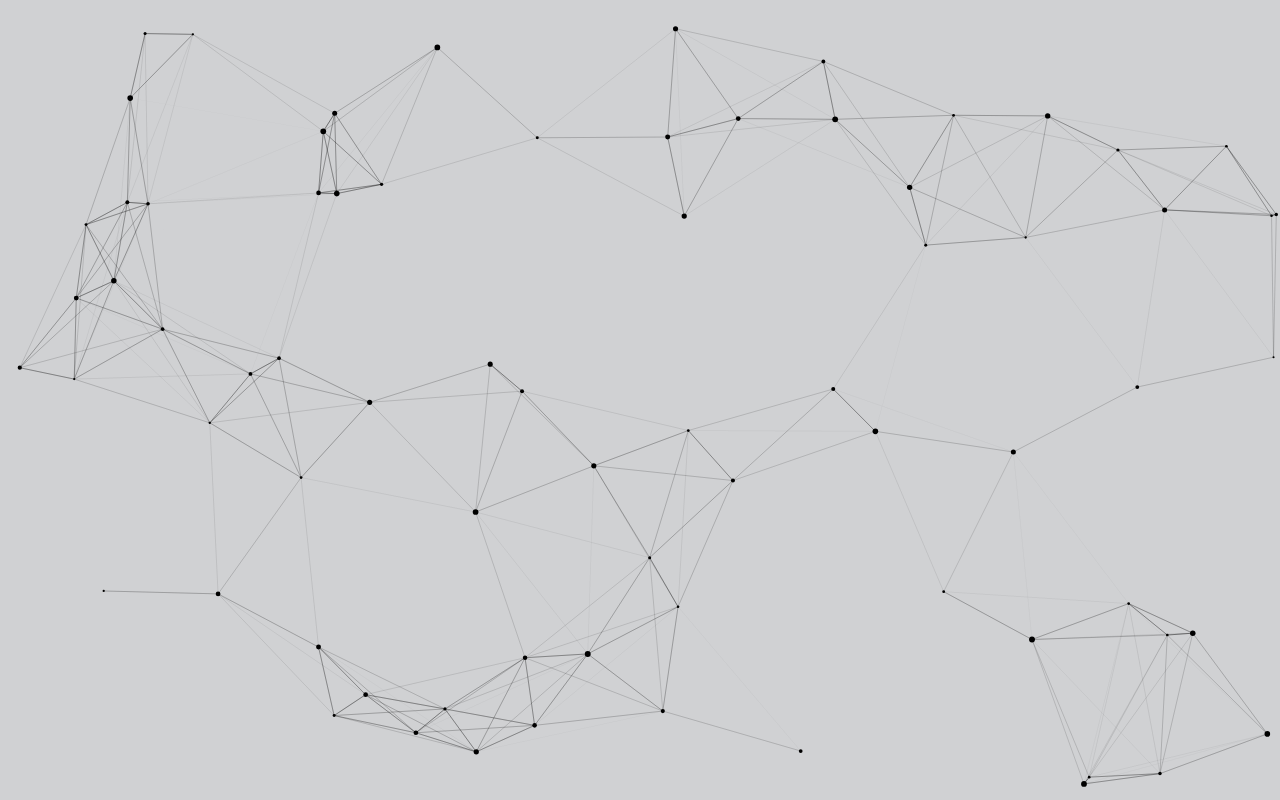
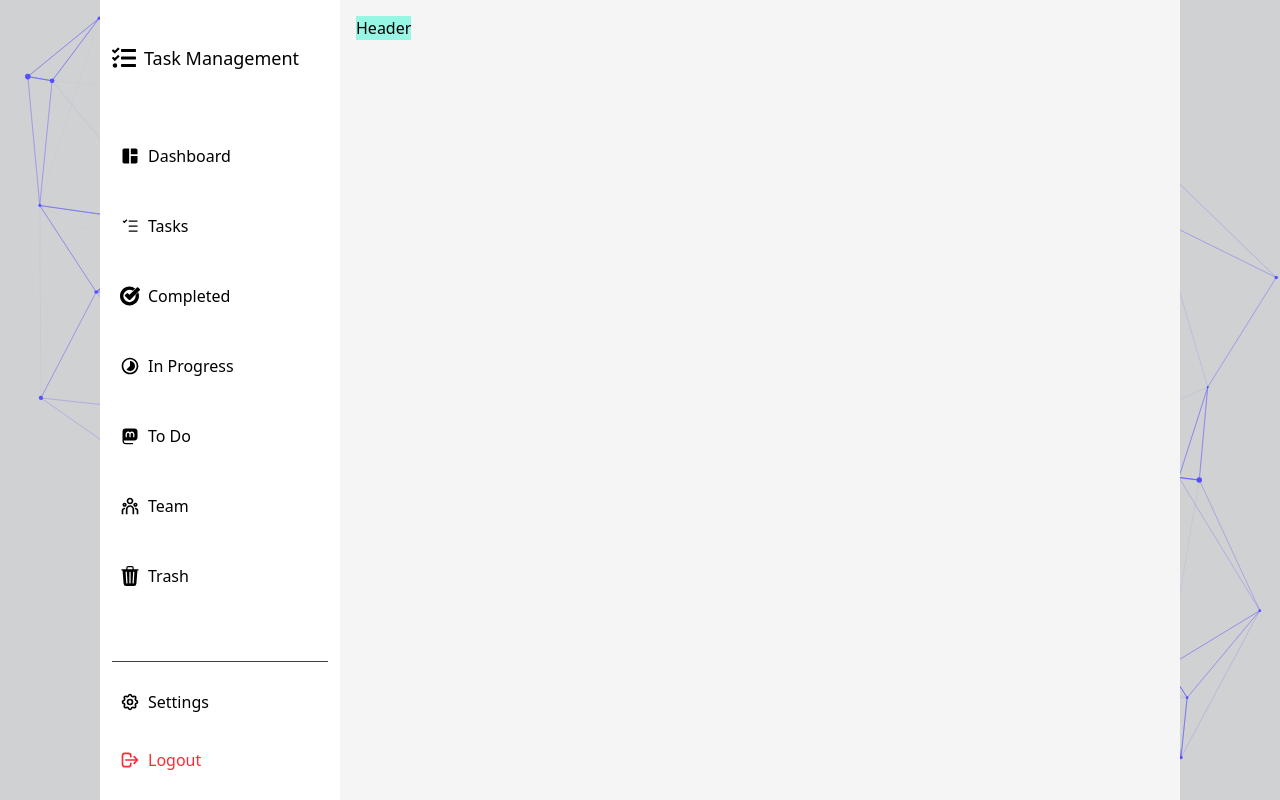
Before and after one commit to BaltasisKos/Task_Manager_Client, a React (Vite) app in the folder client/: page /dashboard in a window 1280 px wide. Before the commit this address had no page. Built offline with nearby package versions, Linux system fonts and the light colour scheme.

Commit message:
feat: dashboard and sidebar menu

```diff
--- a/client/package.json
+++ b/client/package.json
@@ -10,15 +10,21 @@
     "preview": "vite preview"
   },
   "dependencies": {
+    "@headlessui/react": "^2.2.4",
+    "@reduxjs/toolkit": "^2.8.2",
     "@tailwindcss/vite": "^4.1.10",
     "@tsparticles/react": "^3.0.0",
     "@tsparticles/slim": "^3.8.1",
+    "classnames": "^2.5.1",
     "clsx": "^2.1.1",
+    "moment": "^2.30.1",
     "react": "^19.1.0",
     "react-dom": "^19.1.0",
     "react-hook-form": "^7.58.1",
+    "react-icons": "^5.5.0",
     "react-redux": "^9.2.0",
     "react-router-dom": "^7.6.2",
+    "recharts": "^3.0.0",
     "sonner": "^2.0.5"
   },
   "devDependencies": {
--- a/client/src/App.jsx
+++ b/client/src/App.jsx
@@ -2,9 +2,8 @@
 import './App.css';
 import { BrowserRouter as Router, Routes, Route } from 'react-router-dom';
 import Login from './pages/Login';
-// import Dashboard from './pages/Dashboard';
-// import Register from './pages/Register';
 import ParticlesComponent from './components/Particles';
+import Dashboard from './pages/Dashboard';
 
 function App() {
   return (
@@ -14,9 +13,11 @@ function App() {
         <Router>
           <Routes>
             <Route path="/" element={<Login />} />
-            {/* <Route path="/register" element={<Register />} />
-            <Route path="/dashboard" element={<Dashboard />} /> */}
+
+            <Route path="/dashboard" element={<Dashboard />}/>
           </Routes>
+
+
         </Router>
       </div>
     </div>
--- a/client/src/components/Particles.jsx
+++ b/client/src/components/Particles.jsx
@@ -62,13 +62,13 @@ const ParticlesComponent = (props) => {
       },
       particles: {
         color: {
-          value: "#000000",
+          value: "#554FFF",
         },
         links: {
-          color: "#000000",
+          color: "#554FFF",
           distance: 200,
           enable: true,
-          opacity: 0.3,
+          opacity: 0.6,
           width: 1,
         },
         move: {
@@ -78,7 +78,7 @@ const ParticlesComponent = (props) => {
             default: "bounce",
           },
           random: true,
-          speed: 1,
+          speed: 3,
           straight: false,
         },
         number: {
--- /dev/null
+++ b/client/src/components/Sidebar.jsx
@@ -0,0 +1,45 @@
+import React from 'react'
+import { FaTasks } from "react-icons/fa";
+import {Link} from 'react-router-dom'
+import { DASHBOARD_SIDEBAR_BOTTOM_LINKS, DASHBOARD_SIDEBAR_LINKS } from './lib/consts/navigation';
+import { HiOutlineLogout } from 'react-icons/hi';
+
+const linkClass =
+	'flex items-center gap-2 font-light px-2 py-4 mt-3  hover:bg-blue-500 hover:text-white hover:no-underline active:bg-neutral-600 rounded-lg text-base'
+
+const Sidebar = () => {
+  return (
+    <div className='flex flex-col bg-white w-60 p-3 text-black'>
+      <div className='flex items-center gap-2 py-3 mt-5'>
+        <FaTasks fontSize={24}/>
+        <span className='text-neutr text-lg'>Task Management</span>
+      </div>
+      <div className='flex-1 py-8 flex flex-col gap-0.5'>
+          {DASHBOARD_SIDEBAR_LINKS.map((item) => (
+            <SidebarLink key={item.key} item={item} />
+
+          ))}
+        </div>
+      <div className='flex flex-col gap-0.5 border-t border-neutral-700'>
+        {DASHBOARD_SIDEBAR_BOTTOM_LINKS.map(item => (
+          <SidebarLink key={item.key} item={item}/>
+        ))}
+        <div className='flex items-center gap-2 px-2 py-4 rounded-lg hover:bg-red-500 hover:text-white hover:no-underline text-red-500 cursor-pointer'>
+          <span className='text-xl'><HiOutlineLogout/></span>
+          Logout
+       </div>
+      </div>
+    </div>
+  )
+}
+
+function SidebarLink({ item }) {
+  return (
+    <Link to={item.path} className={linkClass}>
+      <span className='text-xl'>{item.icon}</span>
+      {item.label}
+    </Link>
+  )
+}
+
+export default Sidebar
--- /dev/null
+++ b/client/src/components/lib/consts/navigation.jsx
@@ -0,0 +1,62 @@
+import {MdSpaceDashboard} from 'react-icons/md'
+import { SiGoogletasks } from "react-icons/si";
+import { LiaTasksSolid } from "react-icons/lia";
+import { RiProgress5Line } from "react-icons/ri";
+import { PiMastodonLogoFill } from "react-icons/pi";
+import { RiTeamLine } from "react-icons/ri";
+import { BsFillTrash3Fill } from "react-icons/bs";
+import {HiOutlineCog} from "react-icons/hi"
+
+
+export const DASHBOARD_SIDEBAR_LINKS = [
+	{
+		key: 'dashboard',
+		label: 'Dashboard',
+		path: '/',
+		icon: <MdSpaceDashboard />
+	},
+	{
+		key: 'tasks',
+		label: 'Tasks',
+		path: '/tasks',
+		icon: <LiaTasksSolid />
+	},
+	{
+		key: 'completed',
+		label: 'Completed',
+		path: '/completed',
+		icon: <SiGoogletasks/>
+	},
+	{
+		key: 'inprogress',
+		label: 'In Progress',
+		path: '/inprogress',
+		icon: <RiProgress5Line />
+	},
+	{
+		key: 'todo',
+		label: 'To Do',
+		path: '/todo',
+		icon: <PiMastodonLogoFill />
+	},
+	{
+		key: 'team',
+		label: 'Team',
+		path: '/team',
+		icon: <RiTeamLine/>
+	},
+  {
+		key: 'trash',
+		label: 'Trash',
+		path: '/trash',
+		icon: <BsFillTrash3Fill />
+	}
+]
+
+export const DASHBOARD_SIDEBAR_BOTTOM_LINKS = [
+	{
+		key: 'settings',
+		label: 'Settings',
+		path: '/settings',
+		icon: <HiOutlineCog />
+	}]
--- a/client/src/pages/Dashboard.jsx
+++ b/client/src/pages/Dashboard.jsx
@@ -1,15 +1,15 @@
-// src/pages/Dashboard.js
-import React from 'react';
+import React from 'react'
+import Sidebar from '../components/Sidebar'
 
 const Dashboard = () => {
   return (
-    <>
-    <div style={{ padding: '40px', color: '#fff' }}>
-      <h1>Welcome to the Dashboard</h1>
-      <p>You have successfully logged in.</p>
+    <div className='flex flex-row bg-neutral-100 h-screen w-screen overflow-hidden'>
+      <Sidebar/>
+      <div className='p-4'>
+      <div className='bg-teal-200'>Header</div>
+      </div>
     </div>
-    </>
-  );
-};
+  )
+}
 
-export default Dashboard;
+export default Dashboard
--- a/client/src/pages/Login.jsx
+++ b/client/src/pages/Login.jsx
@@ -1,36 +1,43 @@
 import React, { useState } from "react";
+import { useNavigate } from "react-router-dom";
 
 function Login() {
   const [isLoginMode, setIsLoginMode] = useState(true);
+  const navigate = useNavigate(); // 👈 Navigation hook
+
+  const handleLogin = (e) => {
+    e.preventDefault();
+
+    // ✅ You can add real login validation here.
+    // For now, we'll just redirect to the dashboard.
+    navigate("/dashboard");
+  };
 
   return (
     <div className="relative min-h-screen flex items-center justify-center">
-      {/* Foreground Content */}
       <div className="relative z-10 w-full md:w-auto flex flex-col md:flex-row items-center justify-center gap-0 md:gap-40">
 
         {/* Left: Marketing Content */}
         <div className="h-full w-full lg:w-3/5 flex flex-col items-center justify-center px-50">
           <div className="w-full md:max-w-lg 2xl:max-w-3xl flex flex-col items-center justify-center gap-5 md:gap-y-10 2xl:-mt-20">
-
             <p className="flex flex-col gap-0 md:gap-4 text-4xl md:text-6xl 2xl:text-6xl font-black text-center dark:text-gray-400 text-blue-600">
               <span>Task Manager</span>
             </p>
-            <span className="flex gap-1 py-1 px-3 border rounded-full text-sm md:text-base dark:border-gray-700 dark:text-blue-400 border-gray-500 text-gray-600">
+            <span className="flex gap-1 py-1 px-3 border rounded-full text-sm md:text-base border-blue text-blue-700">
               Manage all your tasks in one place!
             </span>
           </div>
         </div>
 
-        {/* Right: Form Section */}
+        {/* Right: Login/Signup Form */}
         <div className="w-[430px] bg-white p-8 rounded-2xl shadow-lg">
-          {/* Header Titles */}
           <div className="flex justify-center mb-4">
             <h2 className="text-3xl font-semibold text-center mb-10">
-              {isLoginMode ? "Welome Back!" : "Sign Up"}
+              {isLoginMode ? "Welcome Back!" : "Sign Up"}
             </h2>
           </div>
 
-          {/* Tab Controls */}
+          {/* Toggle Buttons */}
           <div className="relative flex h-12 mb-6 border border-gray-300 rounded-full overflow-hidden">
             <button
               className={`w-1/2 text-lg font-medium transition-all z-10 ${
@@ -55,8 +62,8 @@ function Login() {
             ></div>
           </div>
 
-          {/* Form Section */}
-          <form className="space-y-4">
+          {/* Form */}
+          <form onSubmit={handleLogin} className="space-y-4">
             {!isLoginMode && (
               <input
                 type="text"
@@ -100,8 +107,6 @@ function Login() {
               </>
             )}
 
-
-
             {isLoginMode && (
               <div className="text-right">
                 <a href="#" className="text-cyan-600 hover:underline">
@@ -110,7 +115,10 @@ function Login() {
               </div>
             )}
 
-            <button className="w-full p-3 bg-gradient-to-r from-blue-700 via-cyan-600 to-cyan-200 text-white rounded-full text-lg font-medium hover:opacity-90 transition">
+            <button
+              type="submit"
+              className="w-full p-3 bg-gradient-to-r from-blue-700 via-cyan-600 to-cyan-200 text-white rounded-full text-lg font-medium hover:opacity-90 transition"
+            >
               {isLoginMode ? "Login" : "Signup"}
             </button>
 
@@ -131,7 +139,6 @@ function Login() {
             </p>
           </form>
         </div>
-
       </div>
     </div>
   );
--- a/client/vite.config.js
+++ b/client/vite.config.js
@@ -7,4 +7,14 @@ export default defineConfig({
   plugins: [
     react(),
     tailwindcss()],
+
+    server: {
+      port: 3000,
+      proxy: {
+        "/api" : {
+          target: "http//localhost:8800",
+          changeOrigin: true,
+        }
+      }
+    }
 })
```
Also changed, not shown: client/src/index.css (+0 -69 lines), 1 other file (tests, documents, lock files or other folders). Lines whose indentation alone changed are shown as unchanged.
